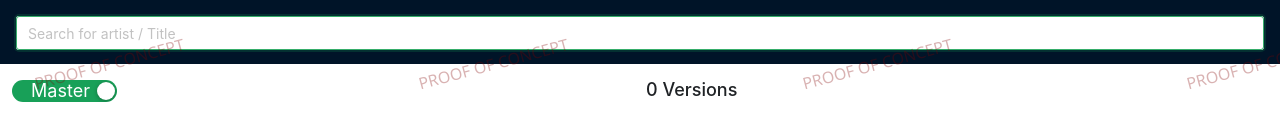
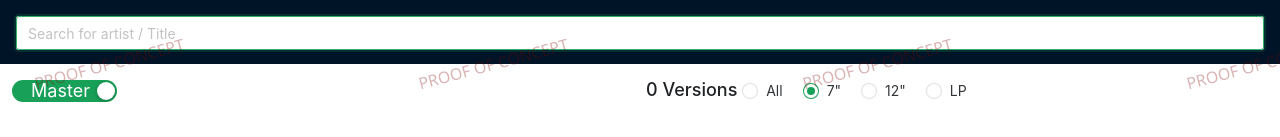
Before and after one commit to LeipeLeon/PowerDiscogs, a Vue app: page / in a window 1280 px wide. Shown: the top 137 px of the page. Built offline with nearby package versions, Linux system fonts and the light colour scheme; a small style sheet from the web is missing.

Commit message:
feat: select media type

```diff
--- a/src/App.vue
+++ b/src/App.vue
@@ -3,22 +3,25 @@
 import {
   NMessageProvider,
   NWatermark,
+  NDialogProvider,
   NConfigProvider,
 } from "naive-ui";
 
 import Container from "./components/Container.vue";
 
 const themeOverrides = {
-  Checkbox: {
-    textColor: "rgba(255, 255, 255, 1)",
-  },
+  // Radio: {
+  //   textColor: "rgba(255, 255, 255, 1)",
+  // },
 };
 </script>
 
 <template>
   <n-message-provider>
     <n-config-provider :theme-overrides="themeOverrides">
-      <container />
+      <n-dialog-provider>
+        <container />
+      </n-dialog-provider>
     </n-config-provider>
   </n-message-provider>
   <n-watermark
--- a/src/components/Container.vue
+++ b/src/components/Container.vue
@@ -20,6 +20,9 @@
   NThing,
   NScrollbar,
   NSwitch,
+  NRadio,
+  NRadioGroup,
+  NSpace,
 } from "naive-ui";
 import { Library16Filled, Eye16Regular } from "@vicons/fluent";
 import { useWindowFocus } from "@vueuse/core";
@@ -28,6 +31,13 @@
 const message = useMessage();
 const inputRef = ref();
 const versionCount = ref(0);
+const format = ref<string | null>('7"');
+const formats = [
+  { value: "", label: "All" },
+  { value: '7"', label: '7"' },
+  { value: '12"', label: '12"' },
+  { value: "LP", label: "LP" },
+];
 const inputString = ref();
 let searchType = ref("master");
 let searchingMasters = ref(false);
@@ -126,7 +136,7 @@
 const preferredOrder = ["Germany", "Europe", "Netherlands"];
 
 const searchVersion = () => {
-  const fetchUrl = `https://api.discogs.com/masters/${selectedMasterItemId.value}/versions?per_page=100&format=7%22`;
+  const fetchUrl = `https://api.discogs.com/masters/${selectedMasterItemId.value}/versions?per_page=100&format=${format.value}`;
   searchingVersions.value = true;
   versionCount.value = 0;
   versionItems.value = [];
@@ -238,6 +248,18 @@
                 <n-h3>
                   {{ versionCount }}
                   Versions
+                  <n-radio-group v-model:value="format" name="radiogroup">
+                    <n-space>
+                      <n-radio
+                        v-for="format in formats"
+                        :key="format.value"
+                        :value="format.value"
+                        :label="format.label"
+                        :default-checked="format.defaultChecked"
+                      />
+                    </n-space>
+                  </n-radio-group>
+
                   <a
                     style="float: right"
                     :href="
```
